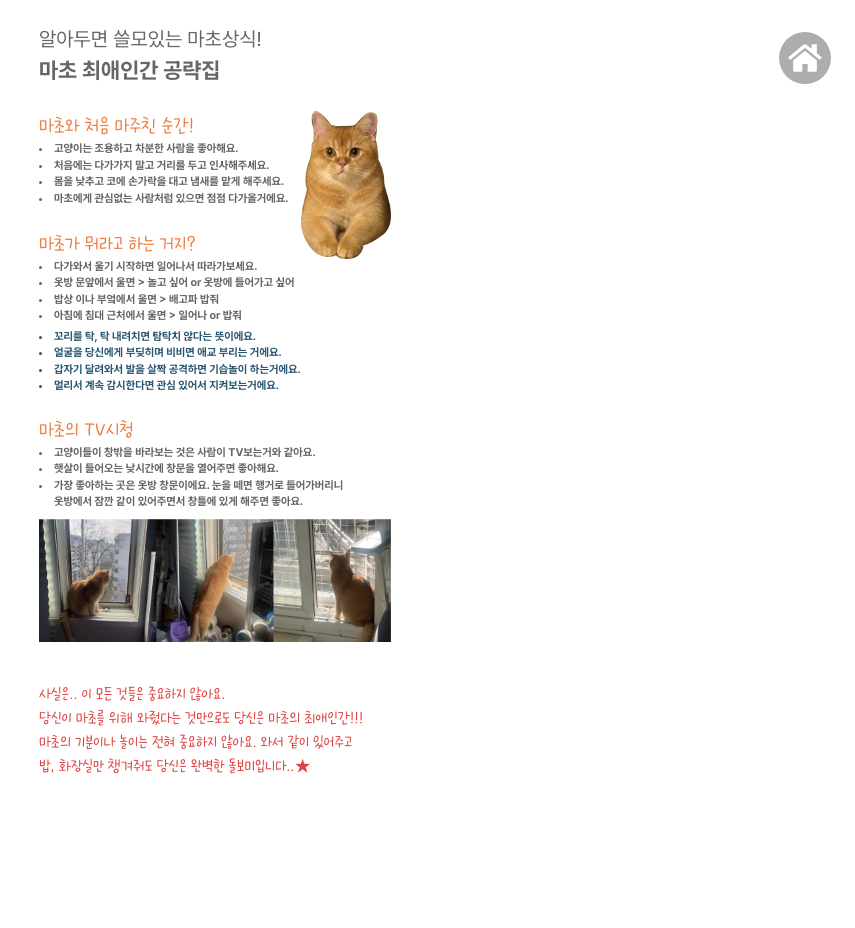
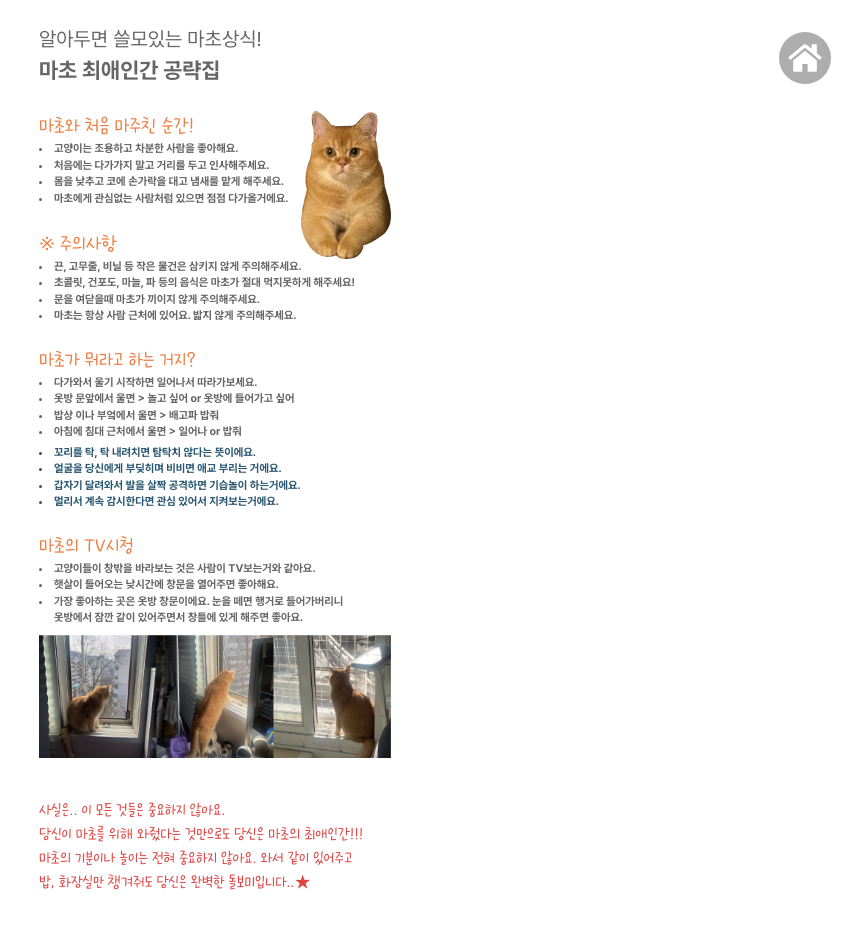
Before and after one commit to rhwlsgur051/macho-guideline, a Next.js app: page /fna in a window 1280 px wide. Shown: the top 928 px of the page, without its empty margins (425-1280 px from the left). Before the commit the page ends 862 px from the top, so only its background shows below. Built offline with nearby package versions, Linux system fonts and the light colour scheme.

Commit message:
CLN: og설정 및 코드정리

```diff
--- a/app/fna/page.tsx
+++ b/app/fna/page.tsx
@@ -11,7 +11,9 @@ const FnaPage = () => {
 
         <div className="flex justify-between">
             <div>
-                <p className={`${KNPSKKomi.className} text-[#ef7d40] text-[20px] font-bold`}>마초와 처음 마주친 순간!</p>
+                <p className={`${KNPSKKomi.className} text-[#ef7d40] text-[20px] font-bold`}>
+                    마초와 처음 마주친 순간!
+                </p>
                 <ul className="list-disc list-inside text-[11px] font-bold">
                     <li>고양이는 조용하고 차분한 사람을 좋아해요.</li>
                     <li>처음에는 다가가지 말고 거리를 두고 인사해주세요.</li>
@@ -25,7 +27,29 @@ const FnaPage = () => {
         </div>
 
         <div className="relative mt-[-30px] mb-[20px]">
-            <p className={`${KNPSKKomi.className} text-[#ef7d40] text-[20px] font-bold`}>마초가 뭐라고 하는 거지?</p>
+            <p className={`${KNPSKKomi.className} text-[#ef7d40] text-[20px] font-bold`}>
+                &#8251; 주의사항
+            </p>
+            <ul className="list-disc list-inside text-[11px] font-bold">
+                <li>
+                    끈, 고무줄, 비닐 등 작은 물건은 삼키지 않게 주의해주세요.
+                </li>
+                <li>
+                    초콜릿, 건포도, 마늘, 파 등의 음식은 마초가 절대 먹지못하게 해주세요!
+                </li>
+                <li>
+                    문을 여닫을때 마초가 끼이지 않게 주의해주세요.
+                </li>
+                <li>
+                    마초는 항상 사람 근처에 있어요. 밟지 않게 주의해주세요.
+                </li>
+            </ul>
+        </div>
+
+        <div className="mb-[20px]">
+            <p className={`${KNPSKKomi.className} text-[#ef7d40] text-[20px] font-bold`}>
+                마초가 뭐라고 하는 거지?
+            </p>
             <ul className="list-disc list-inside text-[11px] font-bold">
                 <li>다가와서 울기 시작하면 일어나서 따라가보세요.</li>
                 <li>옷방 문앞에서 울면 &gt; 놀고 싶어 or 옷방에 들어가고 싶어</li>
@@ -39,7 +63,9 @@ const FnaPage = () => {
         </div>
 
         <div className="mb-[8px]">
-            <p className={`${KNPSKKomi.className} text-[#ef7d40] text-[20px] font-bold`}>마초의 TV시청</p>
+            <p className={`${KNPSKKomi.className} text-[#ef7d40] text-[20px] font-bold`}>
+                마초의 TV시청
+            </p>
             <ul className="list-disc list-inside text-[11px] font-bold">
                 <li>고양이들이 창밖을 바라보는 것은 사람이 TV보는거와 같아요.</li>
                 <li>햇살이 들어오는 낮시간에 창문을 열어주면 좋아해요.</li>
--- a/app/home-guide/page.tsx
+++ b/app/home-guide/page.tsx
@@ -23,10 +23,8 @@ const HomeGuidePage = () => {
                     <p><b>&#183; 항상 문을 닫아 주세요. 출입시에 마초가 빈틈을 노리고 있으니 주의!</b></p>
                     <p><b>&#183; 급히 닫다 마초가 끼이는것 보다 들어가게 두고 데리고 나오는게 좋아요.</b></p>
                     <p>* 옷방은 동행 하에 같이 들어가는건 괜찮아요. (옷방을 아주 좋아함)<br />
-                        <span className="pl-[9px]">행거 안쪽이나 먼지가 많은 곳으로만 못가게 해주세요.<br />
-                            <span className="pl-[9px]">
-                                창문 열어주면 좋아해요.
-                            </span>
+                        <span className="pl-[9px]">
+                            행거 안쪽이나 먼지가 많은 곳으로만 못가게 해주세요.
                         </span>
                     </p>
                 </div>
--- a/app/layout.tsx
+++ b/app/layout.tsx
@@ -4,9 +4,19 @@ import { MainLayout } from "@/layout/main-layout";
 import { Pretendard } from "@/public/fonts/fonts";
 
 export const metadata: Metadata = {
-  title: "마초 가이드라인",
+  title: "마초 돌봄 설명서",
   formatDetection: {
     address: false,
+  },
+  openGraph: {
+    title: "마초 돌봄 설명서",
+    description: "마초에 대한 모든것",
+    siteName: "마초 돌봄 설명서",
+    images: [
+      {
+        url: "https://7ca1-112-147-117-52.ngrok-free.app/images/og-image.jpg",
+      },
+    ],
   }
 };
 
--- a/app/playing/page.tsx
+++ b/app/playing/page.tsx
@@ -5,15 +5,17 @@ import fishImg from "@/public/images/playing/fishing.svg"
 import soccerImg from "@/public/images/playing/soccer.svg"
 import basketballImg from "@/public/images/playing/basketball.svg"
 import tagImg from "@/public/images/playing/tag.svg"
+import snackImg from "@/public/images/playing/snack-icon-orange.svg"
 
 const PlayingPage = () => {
     return <div>
         {PageTitleComponent('마초와 함께 즐거운 사냥시간!', '놀이 방법')}
         <div className="flex flex-col gap-8">
-            <VideoBox title="사냥감에 빙의 해보자! 낚시 놀이" titleImg={fishImg} youtubeVideoId="c0SaVeiriFQ" />
-            <VideoBox title="신나게 달려보자! 축구 놀이" titleImg={soccerImg} youtubeVideoId="pkg2937q5Yk" />
-            <VideoBox title="마초의 최애 놀이! 던지기 놀이" titleImg={basketballImg} youtubeVideoId="ad9GiqSZOFk" />
+            <VideoBox title="사냥감에 빙의 해보자! 낚시 놀이" titleImg={fishImg} titleImgWidth={45} youtubeVideoId="c0SaVeiriFQ" />
+            <VideoBox title="신나게 달려보자! 축구 놀이" titleImg={soccerImg} titleImgWidth={40} youtubeVideoId="pkg2937q5Yk" />
+            <VideoBox title="마초의 최애 놀이! 던지기 놀이" titleImg={basketballImg} titleImgWidth={40} youtubeVideoId="ad9GiqSZOFk" />
             <VideoBox title="숨었다가 기습! 술래잡기" titleImg={tagImg} youtubeVideoId="eStdzigjM-g" />
+            <VideoBox title="호감도를 올려보자! 간식 보상" titleImg={snackImg} titleImgWidth={45} youtubeVideoId="awzTWsVdsTc" />
         </div>
     </div>
 }
--- a/components/video-box.tsx
+++ b/components/video-box.tsx
@@ -2,11 +2,11 @@ import { KNPSKKomi } from "@/public/fonts/fonts"
 import Image from "next/image"
 import YoutubeEmbed from "./youtube-embed"
 
-export const VideoBox = ({ title, titleImg, youtubeVideoId, descriptionImg }: { title: string, titleImg: any, youtubeVideoId: string, descriptionImg?: any }) => {
+export const VideoBox = ({ title, titleImg, youtubeVideoId, descriptionImg, titleImgWidth }: { title: string, titleImg: any, youtubeVideoId: string, descriptionImg?: any, titleImgWidth?: number }) => {
     return (
         <div>
             <div className={`flex items-center gap-2 text-[#ef7d40] ${KNPSKKomi.className} mb-2`}>
-                <Image src={titleImg} alt={title} width={50} /> {title}
+                <Image src={titleImg} alt={title} width={titleImgWidth || 50} /> {title}
             </div>
             <div className="mb-2">
                 <YoutubeEmbed videoId={youtubeVideoId} />
```
Also changed, not shown: public/images/og-image.jpg (added), public/images/playing/snack-icon-orange.svg (added).
